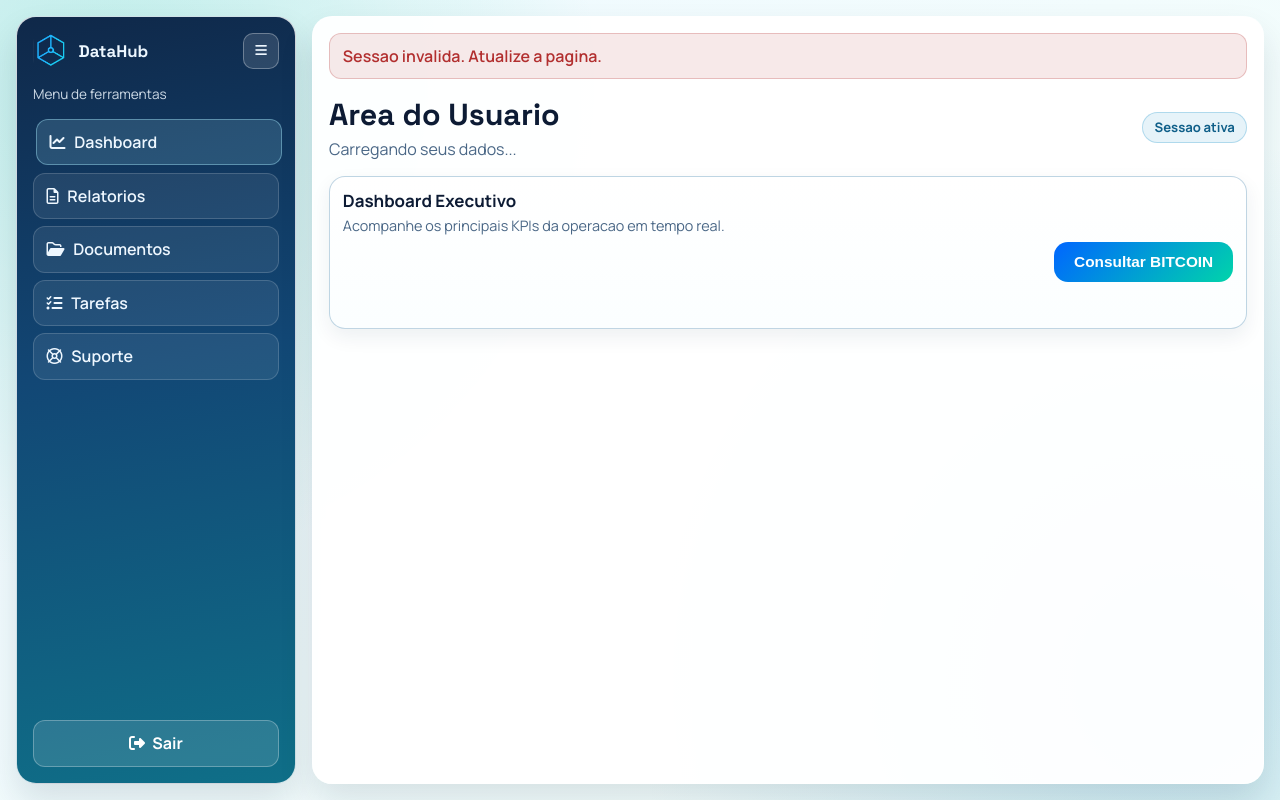
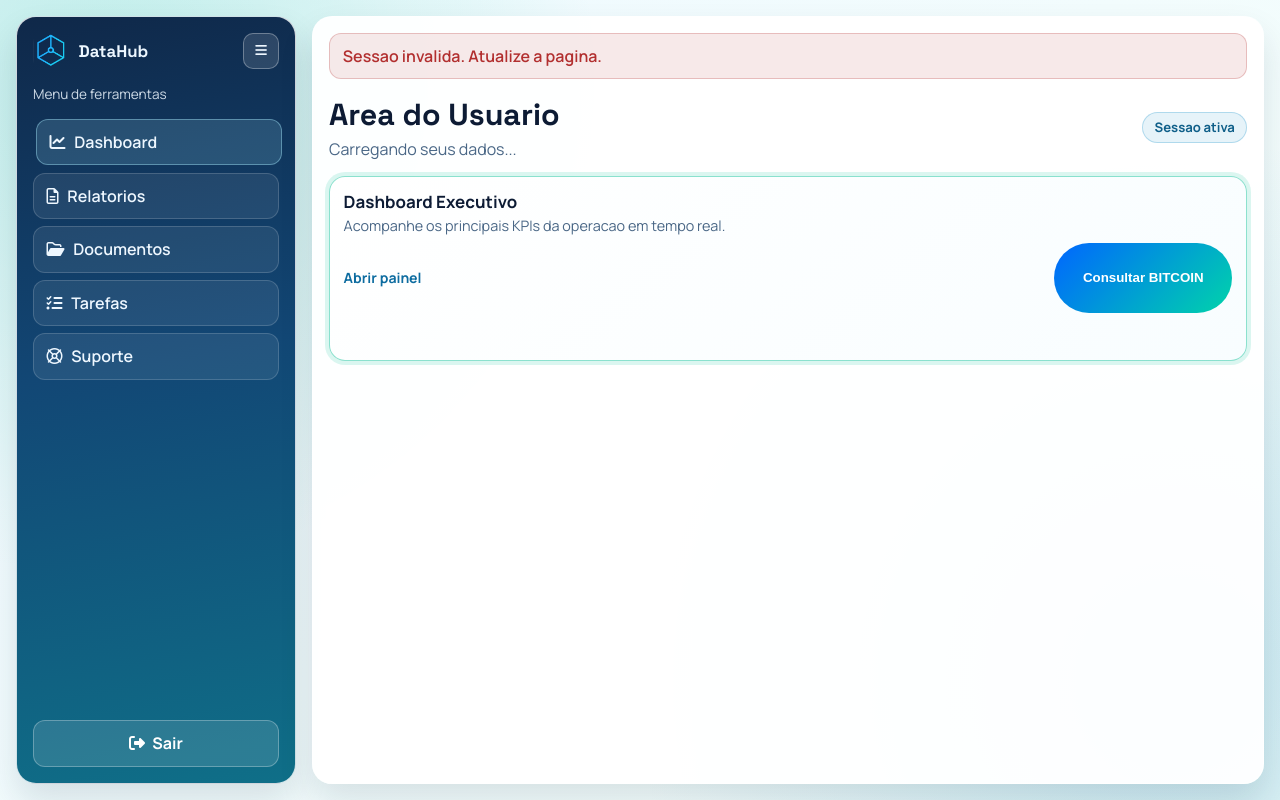
Before and after one commit to davidoval74/datahub, a PHP site: page /usuario/index.html in a window 1280 px wide. Run offline with PHP 8.4, Linux system fonts and the light colour scheme.

Commit message:
Revert "Dashboard Updates  -  V20260422_4"
This reverts commit d2037e86e9e39a25c9123eab150a62787d4cc69b.

```diff
--- a/css/user.css
+++ b/css/user.css
@@ -197,7 +197,6 @@ body {
     display: grid;
     grid-template-columns: repeat(auto-fit, minmax(220px, 1fr));
     gap: 0.75rem;
-    align-items: start;
 }
 
 .tool-card {
@@ -226,10 +225,9 @@ body {
 }
 
 .tool-card[data-panel="dashboard"] {
-    padding: 0.8rem 0.8rem 0.75rem;
-    border-color: rgba(89, 139, 177, 0.28);
-    background: linear-gradient(180deg, #ffffff 0%, #fbfeff 100%);
-    box-shadow: inset 0 1px 0 rgba(255, 255, 255, 0.92), 0 8px 20px rgba(12, 38, 64, 0.07);
+    padding: 0.85rem 0.85rem 0.75rem;
+    border-color: rgba(12, 139, 197, 0.26);
+    box-shadow: inset 0 1px 0 rgba(255, 255, 255, 0.85);
 }
 
 .tool-card[data-panel="dashboard"] h2 {
@@ -240,15 +238,6 @@ body {
 .tool-card[data-panel="dashboard"] > p {
     margin-bottom: 0.45rem;
     font-size: 0.9rem;
-}
-
-.tool-card[data-panel="dashboard"] .tool-link {
-    display: none;
-}
-
-.tool-card[data-panel="dashboard"].highlight {
-    border-color: rgba(70, 131, 172, 0.34);
-    box-shadow: inset 0 1px 0 rgba(255, 255, 255, 0.92), 0 8px 20px rgba(12, 38, 64, 0.07);
 }
 
 .tool-link {
@@ -262,24 +251,23 @@ body {
     margin-top: 0.2rem;
     display: flex;
     align-items: center;
-    justify-content: flex-end;
+    justify-content: space-between;
     gap: 0.6rem;
 }
 
 .tool-action-btn {
     background: linear-gradient(135deg, #0066FF 0%, #00D4AA 100%);
     color: white;
-    padding: 0.78rem 1.25rem;
-    border-radius: 14px;
+    padding: 1.8rem 1.8rem;
+    border-radius: 50px;
     text-decoration: none;
     font-weight: 600;
-    font-size: 0.96rem;
     border: none;
     cursor: pointer;
     display: inline-block;
     transition: transform 0.3s, box-shadow 0.3s;
     line-height: 1;
-    margin-left: 0;
+    margin-left: auto;
 }
 
 .tool-action-btn:hover {
@@ -322,7 +310,7 @@ body {
     border: 1px solid rgba(155, 184, 210, 0.55);
     border-radius: 14px;
     overflow: auto;
-    max-height: 300px;
+    max-height: 286px;
     background: #ffffff;
     box-shadow: inset 0 1px 0 rgba(255, 255, 255, 0.8), 0 8px 18px rgba(9, 33, 56, 0.06);
 }
--- a/usuario/index.html
+++ b/usuario/index.html
@@ -9,7 +9,7 @@
     <link rel="preconnect" href="https://fonts.gstatic.com" crossorigin>
     <link href="https://fonts.googleapis.com/css2?family=Manrope:wght@400;500;600;700;800&family=Space+Grotesk:wght@500;600;700&display=swap" rel="stylesheet">
     <link rel="stylesheet" href="https://cdnjs.cloudflare.com/ajax/libs/font-awesome/6.4.0/css/all.min.css">
-    <link rel="stylesheet" href="../css/user.css?v=20260422-9">
+    <link rel="stylesheet" href="../css/user.css?v=20260422-8">
 </head>
 <body>
     <main class="user-shell">
```
